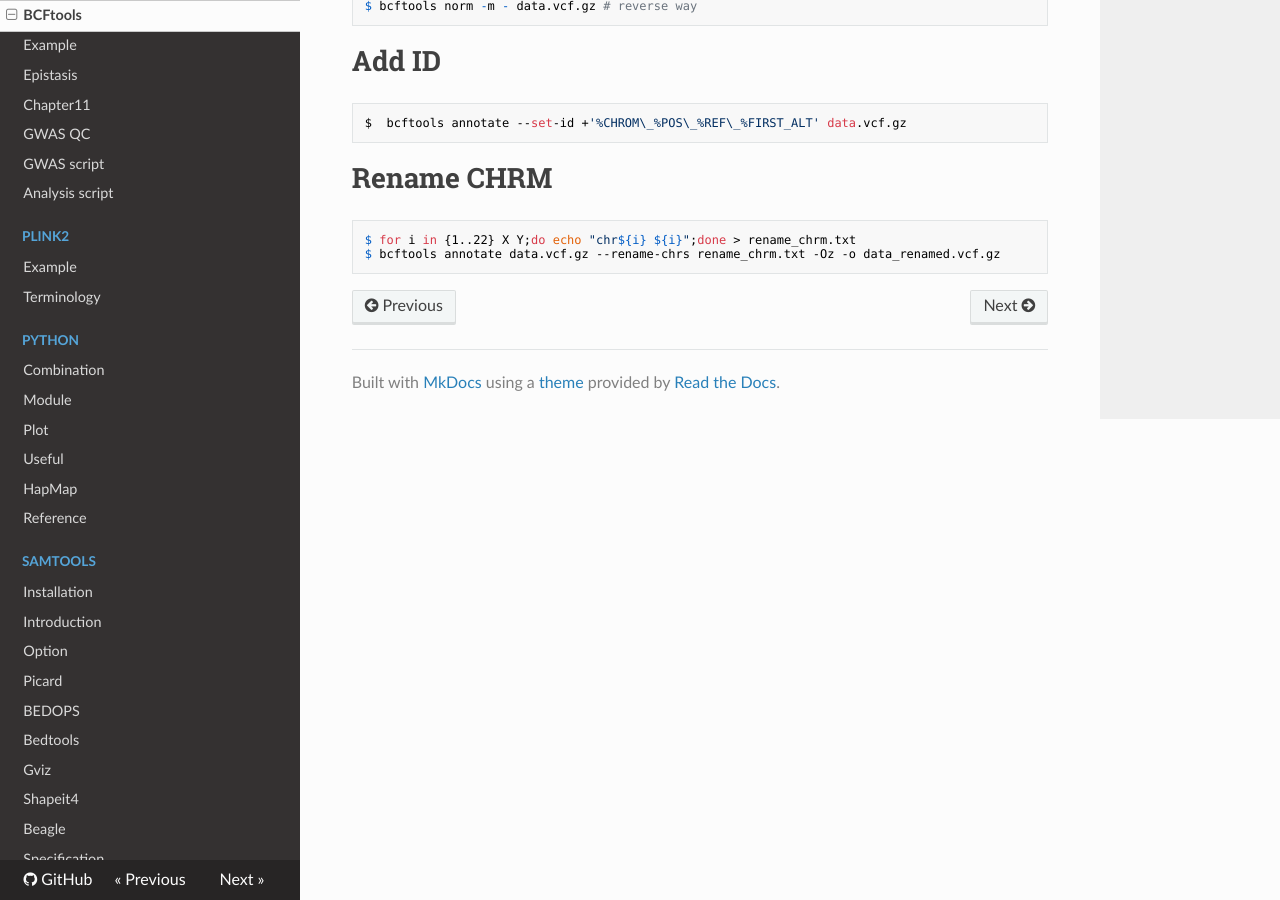
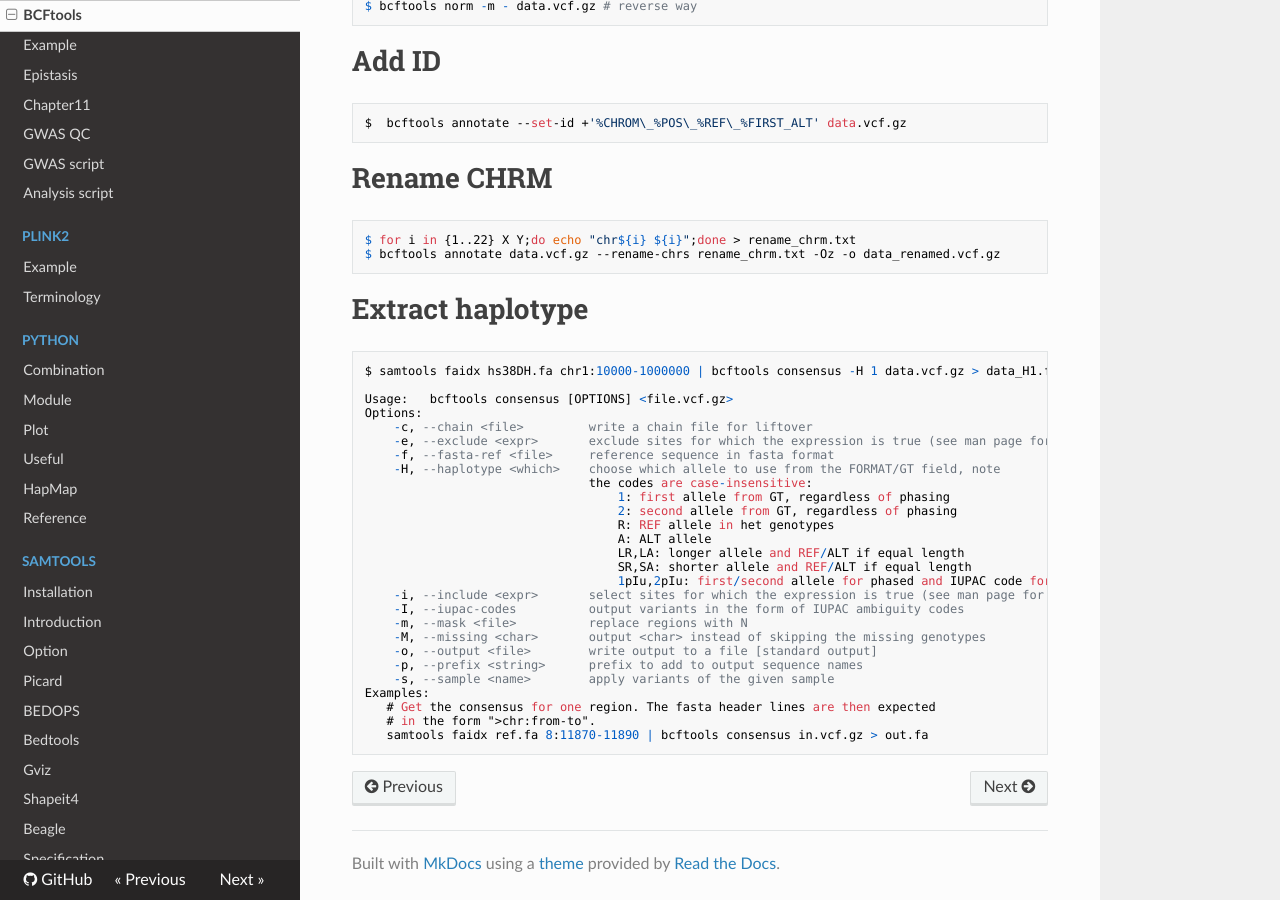
Before and after one commit to WonyoungCho/plink, an MkDocs documentation site: the page built from docs/bcftools_mani.md, in a window 1280 px wide and 900 px high, scrolled down 3387 px. Built offline with MkDocs 1.6.1, drawn with Linux system fonts in a browser that asks for light colours; nearby versions of some CDN libraries; old or Windows-style settings are respelled for this version of MkDocs.

Commit message:
Update bcftools_mani.md

````diff
--- a/docs/bcftools_mani.md
+++ b/docs/bcftools_mani.md
@@ -151,3 +151,34 @@ $  bcftools annotate --set-id +'%CHROM\_%POS\_%REF\_%FIRST_ALT' data.vcf.gz
 $ for i in {1..22} X Y;do echo "chr${i} ${i}";done > rename_chrm.txt
 $ bcftools annotate data.vcf.gz --rename-chrs rename_chrm.txt -Oz -o data_renamed.vcf.gz
 ```
+
+# Extract haplotype
+```
+$ samtools faidx hs38DH.fa chr1:10000-1000000 | bcftools consensus -H 1 data.vcf.gz > data_H1.fa
+
+Usage:   bcftools consensus [OPTIONS] <file.vcf.gz>
+Options:
+    -c, --chain <file>         write a chain file for liftover
+    -e, --exclude <expr>       exclude sites for which the expression is true (see man page for details)
+    -f, --fasta-ref <file>     reference sequence in fasta format
+    -H, --haplotype <which>    choose which allele to use from the FORMAT/GT field, note
+                               the codes are case-insensitive:
+                                   1: first allele from GT, regardless of phasing
+                                   2: second allele from GT, regardless of phasing
+                                   R: REF allele in het genotypes
+                                   A: ALT allele
+                                   LR,LA: longer allele and REF/ALT if equal length
+                                   SR,SA: shorter allele and REF/ALT if equal length
+                                   1pIu,2pIu: first/second allele for phased and IUPAC code for unphased GTs
+    -i, --include <expr>       select sites for which the expression is true (see man page for details)
+    -I, --iupac-codes          output variants in the form of IUPAC ambiguity codes
+    -m, --mask <file>          replace regions with N
+    -M, --missing <char>       output <char> instead of skipping the missing genotypes
+    -o, --output <file>        write output to a file [standard output]
+    -p, --prefix <string>      prefix to add to output sequence names
+    -s, --sample <name>        apply variants of the given sample
+Examples:
+   # Get the consensus for one region. The fasta header lines are then expected
+   # in the form ">chr:from-to".
+   samtools faidx ref.fa 8:11870-11890 | bcftools consensus in.vcf.gz > out.fa
+```
````
